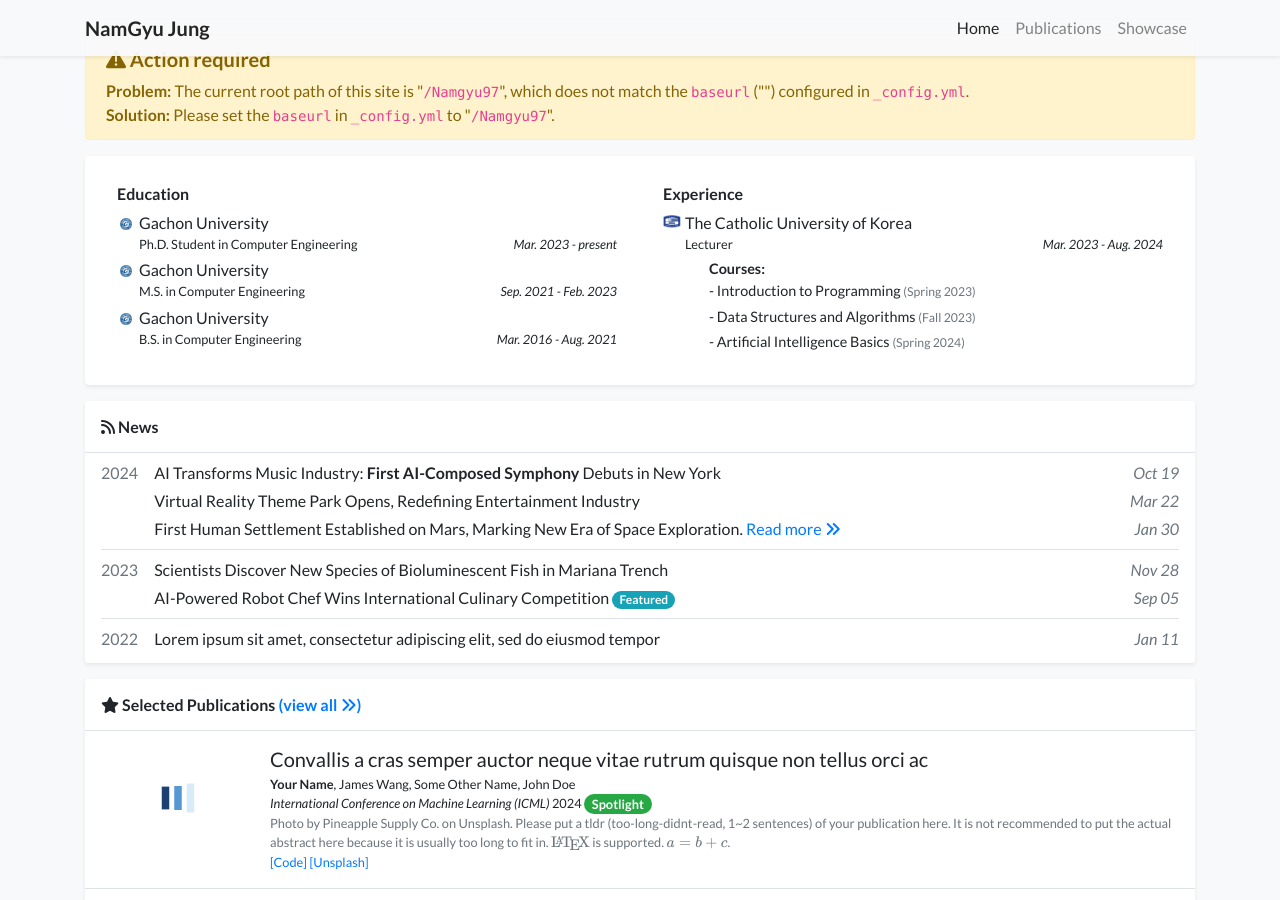
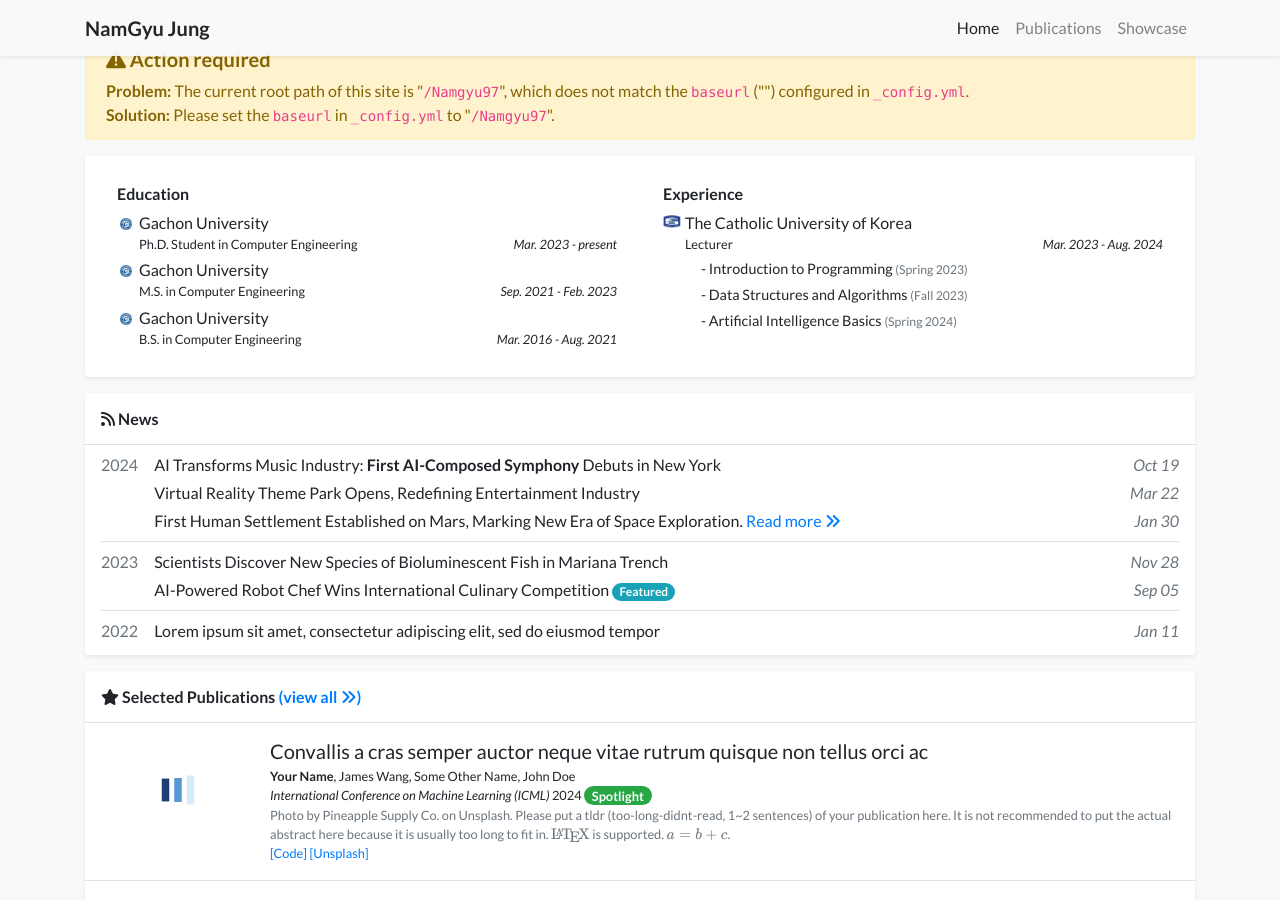
Before and after one commit to Namgyu97/Namgyu97, a Jekyll site: the page built from index.html, in a window 1280 px wide and 900 px high, scrolled down 489 px. Built offline with Jekyll 4.4.1, drawn with Linux system fonts in a browser that asks for light colours; nearby versions of some CDN libraries; a style sheet for code colours, icons or effects is not loaded.

Commit message:
Update experience_card.html

```diff
--- a/_includes/widgets/experience_card.html
+++ b/_includes/widgets/experience_card.html
@@ -42,8 +42,7 @@
                                             <div class="mt-auto ml-auto no-break"><em>{{ item.date }}</em></div>
                                         </div>
                                         {% if item.courses %}
-                                        <div class="small mt-1" style="font-size: 90%; margin-left: 1.5rem;">
-                                            <strong>Courses:</strong>
+                                        <div class="small mt-1" style="font-size: 90%; margin-left: 1.0rem;">
                                             <ul class="list-unstyled">
                                                 {% for course in item.courses %}
                                                 <li class="mb-1">
```
